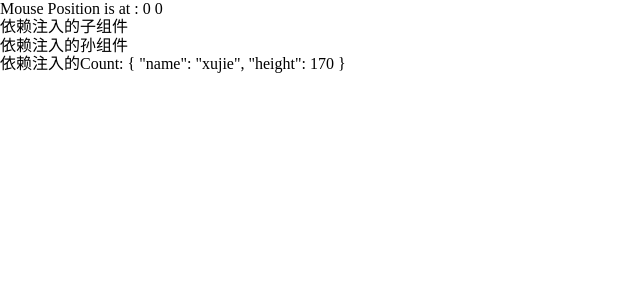
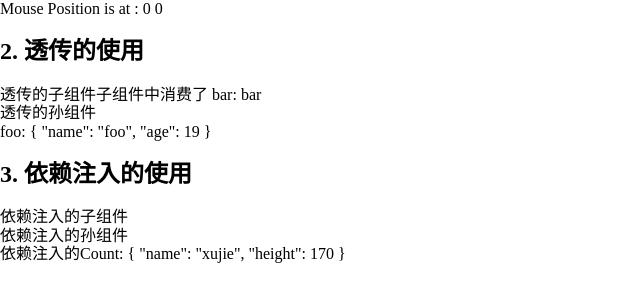
Before and after one commit to Xujie990604/YuanShan_blog, a Vue app: page /home in a window 1280 px wide. Shown: the top 302 px of the page, without its empty margins (0-640 px from the left). Built offline with nearby package versions, Linux system fonts and the light colour scheme.

Commit message:
透传的方式传递值和方法

```diff
--- /dev/null
+++ b/src/views/home/cpts/home-attrs-son.vue
@@ -0,0 +1,35 @@
+<template>
+  <div class="home-son">
+    <h2>2. 透传的使用</h2>
+    <span @click="$emit('sun-click')"> 透传的子组件</span>
+    <span>子组件中消费了 bar: {{ props.bar }}</span>
+  </div>
+  <homeAttrsSun v-bind="$attrs"></homeAttrsSun>
+</template>
+
+<script lang="ts" setup>
+  import { useAttrs } from 'vue'
+  import homeAttrsSun from './home-attrs-sun.vue'
+  const attrs = useAttrs()
+
+  // 1. 如果不声明 bar ，则 attrs 中会存在 bar 属性
+  // console.log(attrs)
+
+  // 2. 如果使用 prop 声明了 bar ，则 attrs 中不会存在 bar 属性
+  const props = defineProps<{
+    bar: string
+  }>()
+  console.log(attrs)
+
+  // 1. 如果不使用 emit 声明事件，则 attrs 中会存在 onSunClick 事件
+  // console.log(attrs)
+
+  // 2. 如果使用 emit 声明事件，则 attrs 中不会存在 onSunClick 事件，onSunClick 事件在当前页面中消费掉了
+  // 下一级组件中无法再调用该事件
+  // defineEmits<{
+  //   (e: 'sun-click'): void
+  // }>()
+  // console.log(attrs)
+</script>
+
+<style scoped lang="scss"></style>
--- /dev/null
+++ b/src/views/home/cpts/home-attrs-sun.vue
@@ -0,0 +1,34 @@
+<template>
+  <div class="home-sun">透传的孙组件</div>
+  <div
+    class="text"
+    @click="$emit('sun-click')">
+    foo: {{ foo }}
+  </div>
+</template>
+
+<script lang="ts" setup>
+  interface IProps {
+    foo?: {
+      name: string
+      age: number
+    }
+  }
+
+  // 在当前页面使用 prop 声明了 foo 属性
+  // 代表在当前页面中消费掉了这个属性
+  withDefaults(defineProps<IProps>(), {
+    foo: () => ({
+      name: 'foo',
+      age: 19,
+    }),
+  })
+
+  // 在当前页面中使用 emit 声明 ‘sun-click’ 事件
+  // 代表在当前页面消费掉了这个透传的事件
+  defineEmits<{
+    (e: 'sun-click'): void
+  }>()
+</script>
+
+<style scoped lang="scss"></style>
--- a/src/views/home/cpts/home-inject-son.vue
+++ b/src/views/home/cpts/home-inject-son.vue
@@ -1,4 +1,5 @@
 <template>
+  <h2>3. 依赖注入的使用</h2>
   <div class="home-inject-son">
     依赖注入的子组件
     <homeInjectSun></homeInjectSun>
--- a/src/views/home/home-item.vue
+++ b/src/views/home/home-item.vue
@@ -2,27 +2,41 @@
   <!-- 分别使用三种方式来体会 普通传值，透传，依赖注入带来的好处 -->
   <div class="my-home">Mouse Position is at : {{ x }} {{ y }}</div>
   <!-- 1. props emit 的方式来实现跨层级传值，事件 -->
+
   <!-- 2. 透传的方式来实现跨层级传值，事件 -->
-  <!-- <homeSon
-    foo="foo"
-    bar="bar"
-    @son-click="() => console.log('item click')"></homeSon> -->
+  <homeAttrsSon
+    :foo="foo"
+    :bar="bar"
+    @sun-click="handleSunClick"></homeAttrsSon>
 
   <!-- 3. 依赖注入的方式来实现跨层级传值，事件 -->
   <homeInjectSon></homeInjectSon>
 </template>
 
 <script lang="ts" setup>
-  // import homeSon from './cpts/home-son.vue'
+  import { ref, reactive } from 'vue'
+
+  // 组合函数的使用
   import { useMouse } from './hooks/hook-mouse'
   // 鼠标在当前页的坐标
   const { x, y } = useMouse()
+
+  // 2. 使用透传的方式来实现跨层级传值，事件
+  import homeAttrsSon from './cpts/home-attrs-son.vue'
+  const foo = reactive({
+    name: 'foo',
+    age: 19,
+  })
+  const bar = ref('bar')
+  function handleSunClick() {
+    foo.age++
+  }
 
   // 3. 依赖注入的方式来实现跨层级传值，事件
   import homeInjectSon from './cpts/home-inject-son.vue'
   import { injectInfoKey } from './type'
   import type { IInjectInfo, IUpdateInjectInfo } from './type'
-  import { provide, reactive } from 'vue'
+  import { provide } from 'vue'
 
   const injectInfo: IInjectInfo = reactive({
     name: 'xujie',
```
Also changed, not shown: src/views/home/cpts/home-son.vue (deleted, +0 -25 lines), src/views/home/cpts/home-sun.vue (deleted, +0 -16 lines).
